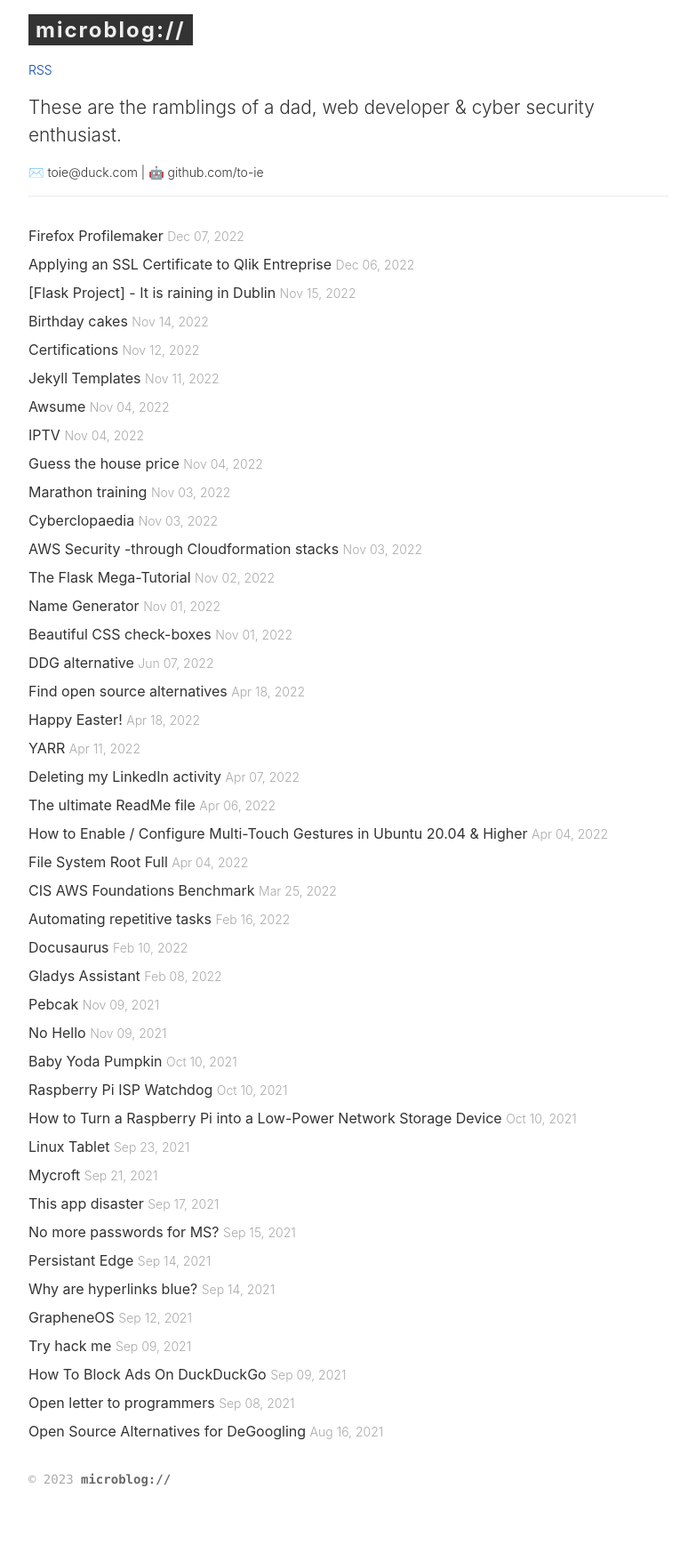
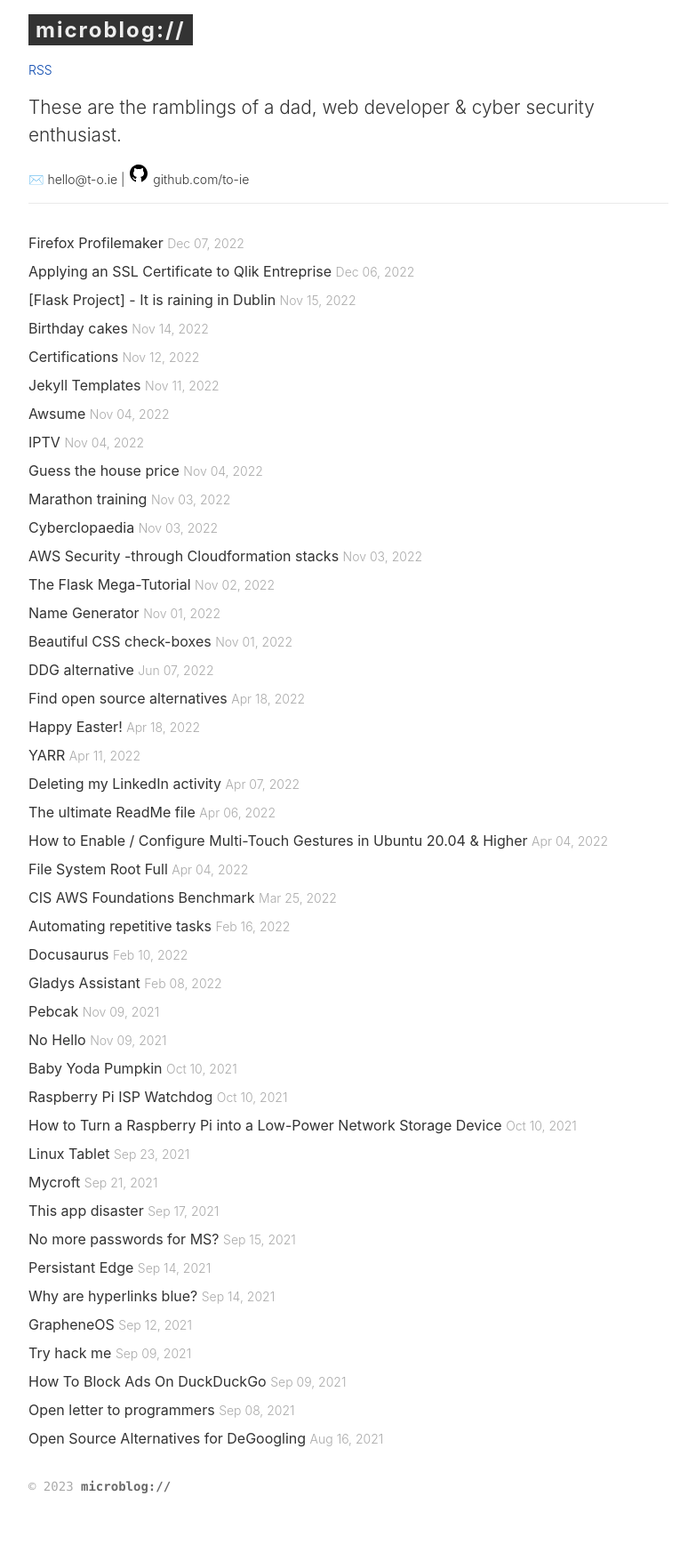
Before and after one commit to to-ie/to-ie.github.io, a Jekyll site: the page built from index.html, in a window 1280 px wide. Shown: the whole page at 89% size, without its empty margins (8-791 px from the left). Built offline with Jekyll 4.4.1, drawn with Linux system fonts in a browser that asks for light colours.

Commit message:
Update intro.html

```diff
--- a/_includes/intro.html
+++ b/_includes/intro.html
@@ -1,2 +1,3 @@
 <p class="site-intro">These are the ramblings of a dad, web developer & cyber security enthusiast.</p>
-<p style="font-size: 13 px;">✉️ toie@duck.com | 🤖 github.com/to-ie</p>
+<p style="font-size: 13 px;">✉️ hello@t-o.ie | <svg xmlns="http://www.w3.org/2000/svg" x="0px" y="0px" width="24" height="24" viewBox="0 0 24 24"><path d="M10.9,2.1c-4.6,0.5-8.3,4.2-8.8,8.7c-0.6,5,2.5,9.3,6.9,10.7v-2.3c0,0-0.4,0.1-0.9,0.1c-1.4,0-2-1.2-2.1-1.9 c-0.1-0.4-0.3-0.7-0.6-1C5.1,16.3,5,16.3,5,16.2C5,16,5.3,16,5.4,16c0.6,0,1.1,0.7,1.3,1c0.5,0.8,1.1,1,1.4,1c0.4,0,0.7-0.1,0.9-0.2 c0.1-0.7,0.4-1.4,1-1.8c-2.3-0.5-4-1.8-4-4c0-1.1,0.5-2.2,1.2-3C7.1,8.8,7,8.3,7,7.6C7,7.2,7,6.6,7.3,6c0,0,1.4,0,2.8,1.3 C10.6,7.1,11.3,7,12,7s1.4,0.1,2,0.3C15.3,6,16.8,6,16.8,6C17,6.6,17,7.2,17,7.6c0,0.8-0.1,1.2-0.2,1.4c0.7,0.8,1.2,1.8,1.2,3 c0,2.2-1.7,3.5-4,4c0.6,0.5,1,1.4,1,2.3v3.3c4.1-1.3,7-5.1,7-9.5C22,6.1,16.9,1.4,10.9,2.1z"></path>
+</svg> github.com/to-ie</p>
```
